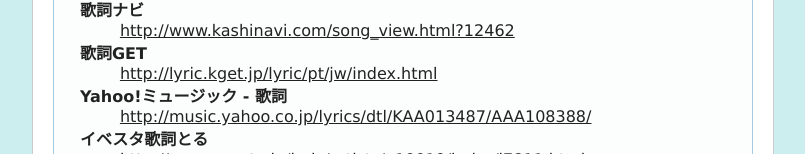
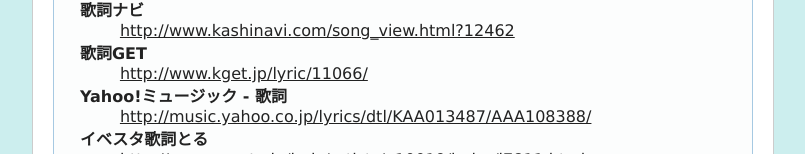
Before and after one commit to franklai/lyric-get, a plain HTML site: page lyric_get/index.html in a window 1280 px wide. Shown: the part 504-658 px from the top of the page, without its empty margins (237-1042 px from the left). Drawn offline with Linux system fonts and the light colour scheme; a script that the page names is missing.

Commit message:
update index.html
update kget sample url

```diff
--- a/lyric_get/index.html
+++ b/lyric_get/index.html
@@ -58,7 +58,7 @@
 			<dt>歌詞ナビ</dt>
 			<dd><a href="http://www.kashinavi.com/song_view.html?12462" target="_blank">http://www.kashinavi.com/song_view.html?12462</a></dd>
 			<dt>歌詞GET</dt>
-			<dd><a href="http://lyric.kget.jp/lyric/pt/jw/index.html" target="_blank">http://lyric.kget.jp/lyric/pt/jw/index.html</a></dd>
+			<dd><a href="http://www.kget.jp/lyric/11066/" target="_blank">http://www.kget.jp/lyric/11066/</a></dd>
 			<dt>Yahoo!ミュージック - 歌詞</dt>
 			<dd><a href="http://music.yahoo.co.jp/lyrics/dtl/KAA013487/AAA108388/" target="_blank">http://music.yahoo.co.jp/lyrics/dtl/KAA013487/AAA108388/</a></dd>
 			<dt>イベスタ歌詞とる</dt>
```
